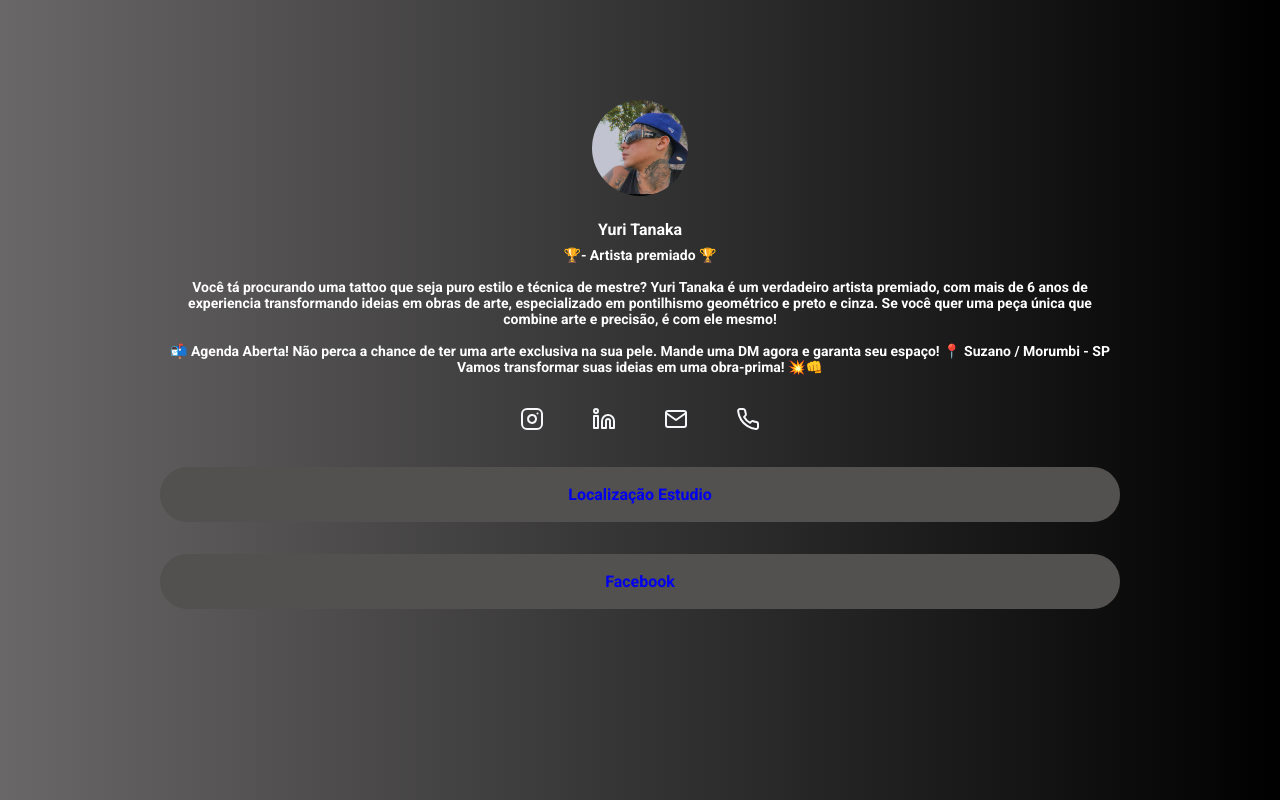
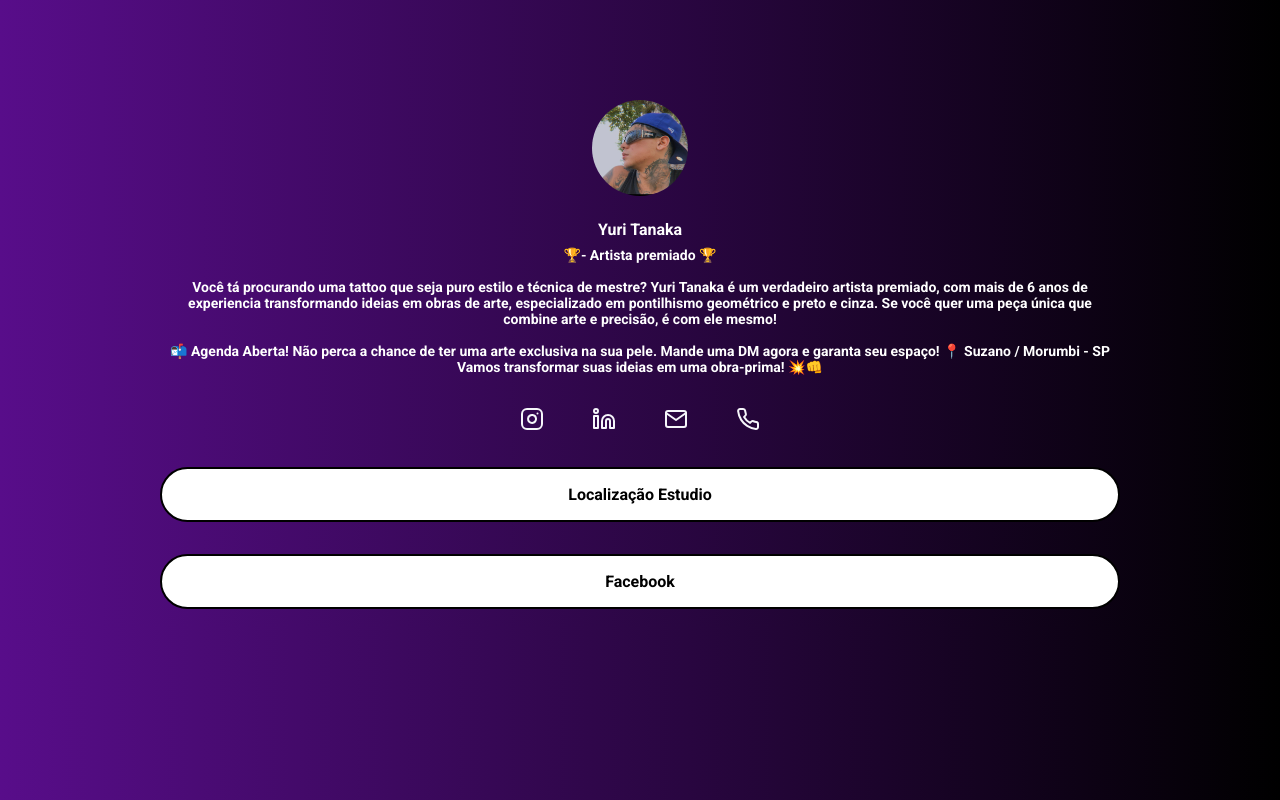
Before and after one commit to Breninnn17/tanaka, a website: page index.html in a window 1280 px wide. Drawn offline with Linux system fonts and the light colour scheme.

Commit message:
first commit

```diff
--- a/index.html
+++ b/index.html
@@ -58,11 +58,11 @@
             <ul class="lista-de-projetos">
                 <li class="itens-da-lista">
                     <a href="https://g.page/r/CX0L9mxynswcEAI/review ">
-                        Localização Estudio
+                        <p>Localização Estudio</p>
                     </a>
                 <li class="itens-da-lista">
                     <a href="https://www.facebook.com/share/a9GaNY9erGDgoVaJ/?mibextid=LQQJ4d">
-                        Facebook
+                       <p>Facebook</p>
                     </a>
                 </li>
             </ul>
--- a/src/styles/main.less
+++ b/src/styles/main.less
@@ -19,7 +19,7 @@
 }
 
 body{
-    background-image: linear-gradient(to right, rgb(105, 103, 103), rgb(0, 0, 0));
+    background-image: linear-gradient(to right, rgb(88, 13, 138), rgb(0, 0, 0));
     color: #cor[corDoTexto];
 }
 
@@ -98,8 +98,9 @@ header{
     .itens-da-lista {
         margin-top: 32px;
         a{
+            color: rgb(0, 0, 0);
             text-decoration: none;
-            background-color: #cor [corDoBotao];
+            background-color: rgb(255, 255, 255);
             display: block;
             padding: 16px 20px;
             margin-bottom: 16px;
--- a/src/styles/mapas.less
+++ b/src/styles/mapas.less
@@ -1,5 +1,5 @@
 #cor() {
-    corDoFundo: rgb(0, 0, 0);
-    corDoBotao: rgb(83, 80, 80);
+    corDoFundo: rgb(177, 168, 168);
+    corDoBotao: rgb(0, 0, 0);
     corDoTexto: rgb(255, 255, 255);
 }
```
Also changed, not shown: build/styles/main.css.
